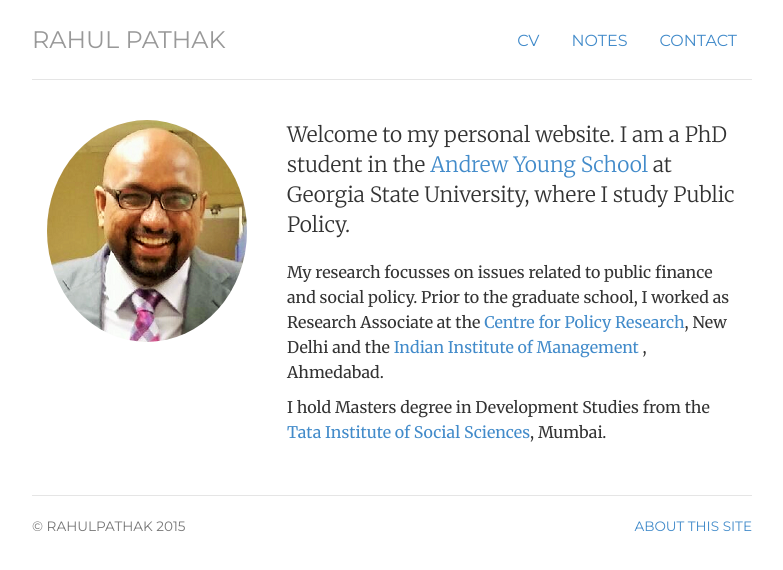
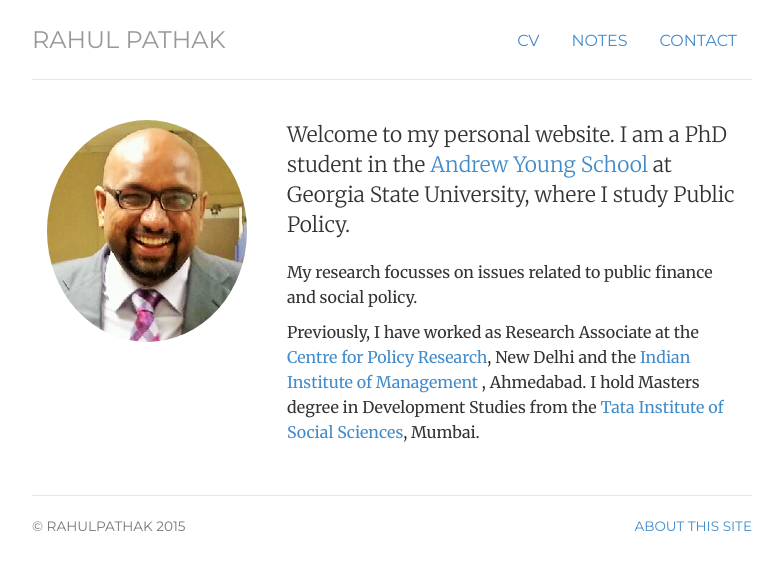
Before and after one commit to pathak-rahul/pathak-rahul.github.io, a Jekyll site: the page built from index.html, in a window 1280 px wide. Shown: the top 570 px of the page, without its empty margins (248-1031 px from the left). Built offline with Jekyll 4.4.1, drawn with Linux system fonts in a browser that asks for light colours.

Commit message:
Update index.html

```diff
--- a/index.html
+++ b/index.html
@@ -14,10 +14,9 @@
 	</div>
 	<div itemscope itemtype="http://data-vocabulary.org/Person" class="col-sm-8">
 	<p class="lead"> Welcome to my personal website. I am a PhD student in the <a href="http://aysps.gsu.edu/"> Andrew Young School</a> at Georgia State University, where I study Public Policy.</p>
-	<p> My research focusses on issues related to public finance and social policy. Prior to the graduate school, I worked as Research Associate at the <a href="http://www.cprindia.org/"> Centre for Policy Research</a>, New Delhi and  the <a href="http://www.iimahd.ernet.in/"> Indian Institute of Management </a>, Ahmedabad.</span> </p>
+	<p> My research focusses on issues related to public finance and social policy. </p>
 
-	<p> I hold Masters degree in Development Studies from the <a href="http://tiss.edu/"> Tata Institute of Social Sciences</a>, Mumbai.
-
+	<p>Previously, I have worked as Research Associate at the <a href="http://www.cprindia.org/"> Centre for Policy Research</a>, New Delhi and  the <a href="http://www.iimahd.ernet.in/"> Indian Institute of Management </a>, Ahmedabad. I hold Masters degree in Development Studies from the <a href="http://tiss.edu/"> Tata Institute of Social Sciences</a>, Mumbai. </span></p>
 
 	</div>
 </div>
```
